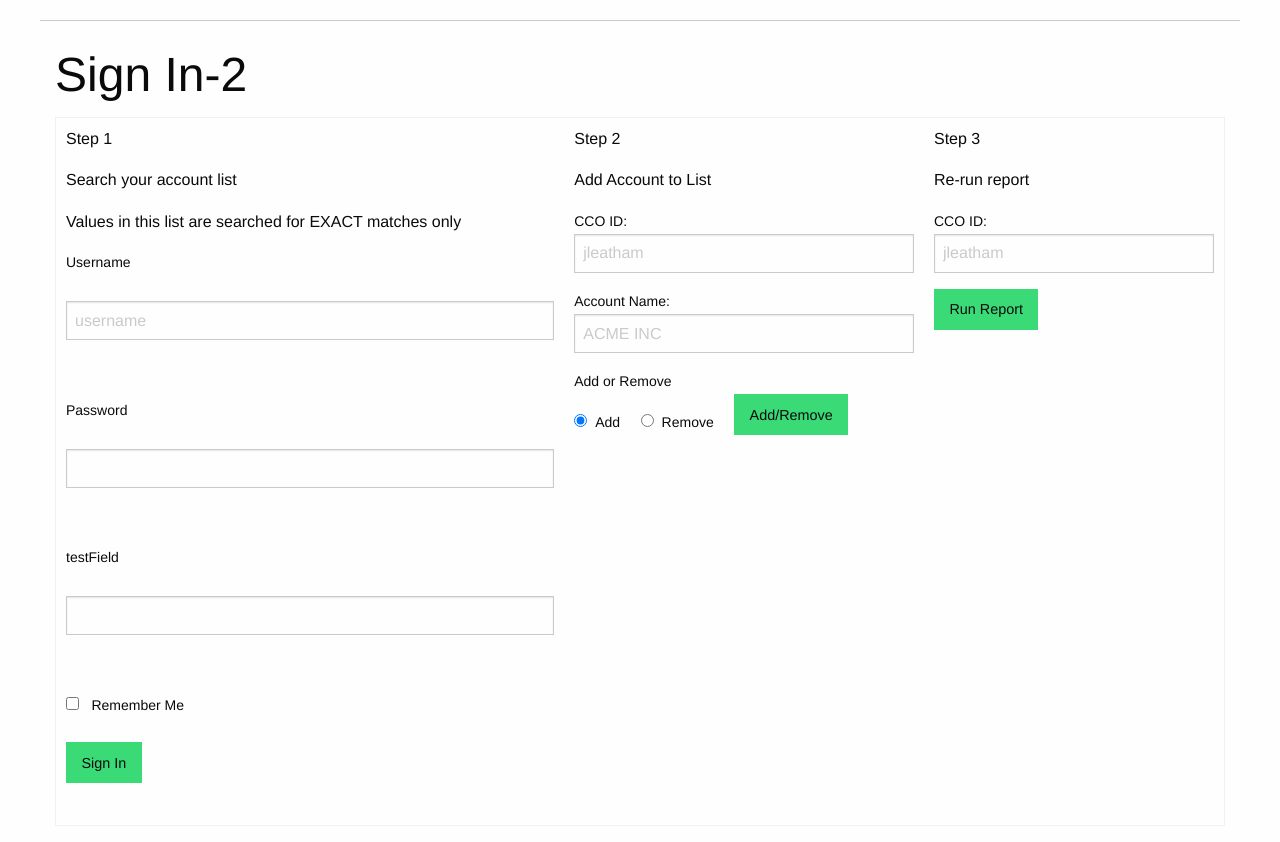
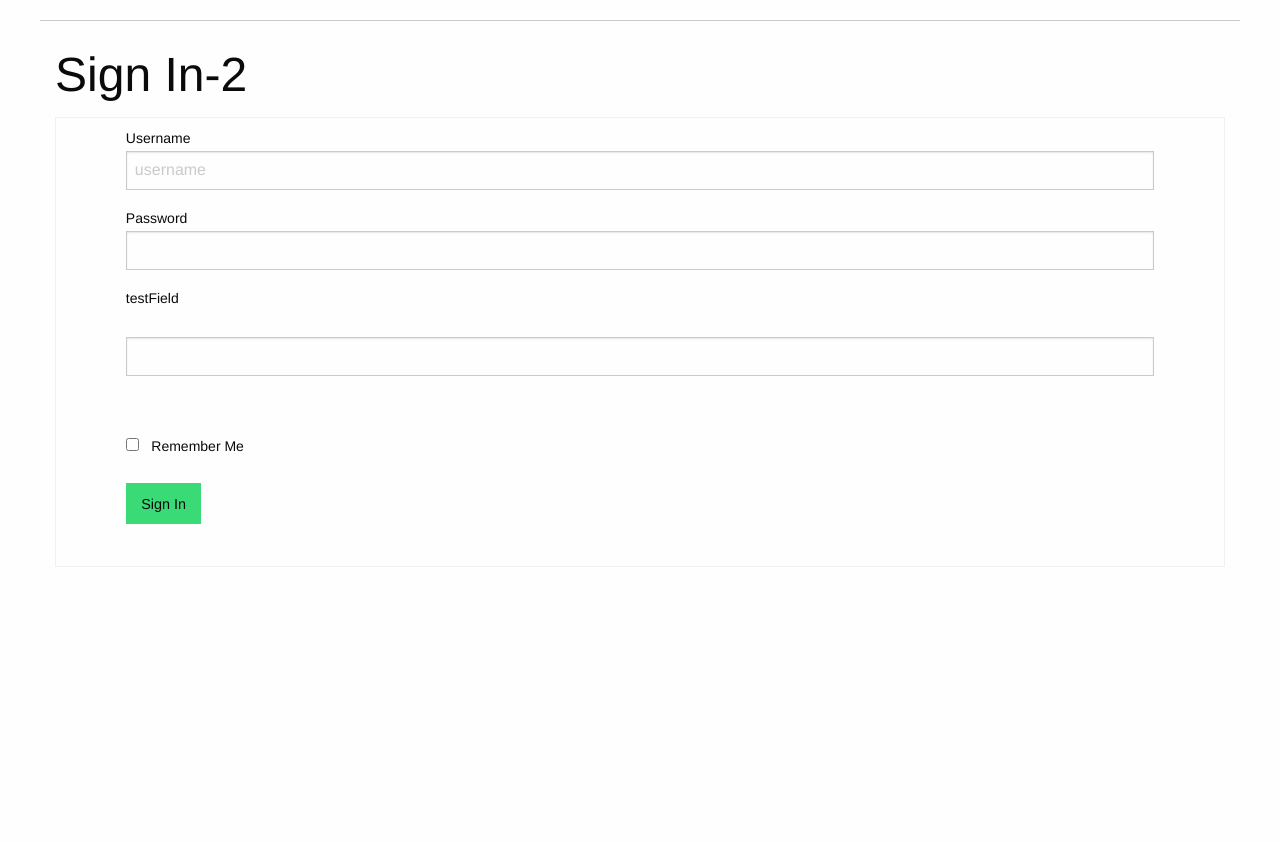
Before and after one commit to jleatham/flask-template, a Flask app: page /login2 in a window 1280 px wide. Shown: the part 54-896 px from the top of the page. After the commit the page ends 621 px from the top, so only its background shows below. Run offline with Flask 2, Linux system fonts and the light colour scheme; some libraries are stand-ins or nearby versions.

Commit message:
form editing

```diff
--- a/myflask/templates/login2.html
+++ b/myflask/templates/login2.html
@@ -13,27 +13,25 @@
 
         <table>
             <tr>
-
                   <td valign="top">
-                      <p>Step 1</p>
-                      <p>Search your account list</p>
-                      <p>Values in this list are searched for EXACT matches only</p>
+                  </td>
+                  <td valign="top">
                       <form action="" method="post" novalidate>
                             {{ form.hidden_tag() }}
-                          <p>
-                            {{ form.username.label }}<br>
-                            {{ form.username(size=32, placeholder="username") }}<br>
+
+                            {{ form.username.label }}
+                            {{ form.username(size=32, placeholder="username") }}
                             {% for error in form.username.errors %}
                             <span style="color: red;">[{{ error }}]</span>
                             {% endfor %}
-                          </p>
-                          <p>
-                            {{ form.password.label }}<br>
-                            {{ form.password(size=32) }}<br>
+
+
+                            {{ form.password.label }}
+                            {{ form.password(size=32) }}
                             {% for error in form.password.errors %}
                             <span style="color: red;">[{{ error }}]</span>
                             {% endfor %}
-                            </p>
+
                             <p>
                             {{ form.testField.label }}</br>
                             {{ form.testField(size=32) }}</br>
@@ -44,31 +42,10 @@
 
                       </form>
                   </td>
+                  <td valign="top">
+                    </td>
 
 
-                  <td valign="top">
-                      <p>Step 2</p>
-                      <p>Add Account to List</p>
-                      <form action="/amlist" id="accountAction">
-                          <label>CCO ID:</label>
-                          <input name="email" type="text" placeholder="jleatham" autocorrect="off" autocapitalize="none" />
-                          <label>Account Name:</label>
-                          <input name="account" type="text" placeholder="ACME INC" autocorrect="off" autocapitalize="none" />
-                          <label>Add or Remove</label>
-                          <input type="radio" name="action" value="add" id="action_add" checked="checked"><label for="action_add">Add</label>
-                          <input type="radio" name="action" value="remove" id="action_remove"><label for="action_remove">Remove</label>
-                          <input class="success button" type="submit" value="Add/Remove">
-                      </form>
-                  </td>
-                  <td valign="top">
-                      <p>Step 3</p>
-                      <p>Re-run report</p>
-                      <form action="/amlist" id="runReport">
-                          <label>CCO ID:</label>
-                          <input name="email" type="text" placeholder="jleatham" autocorrect="off" autocapitalize="none" />
-                          <input class="success button" type="submit" value="Run Report">
-                      </form>
-                  </td>
 
             </tr>
         </table>
```
